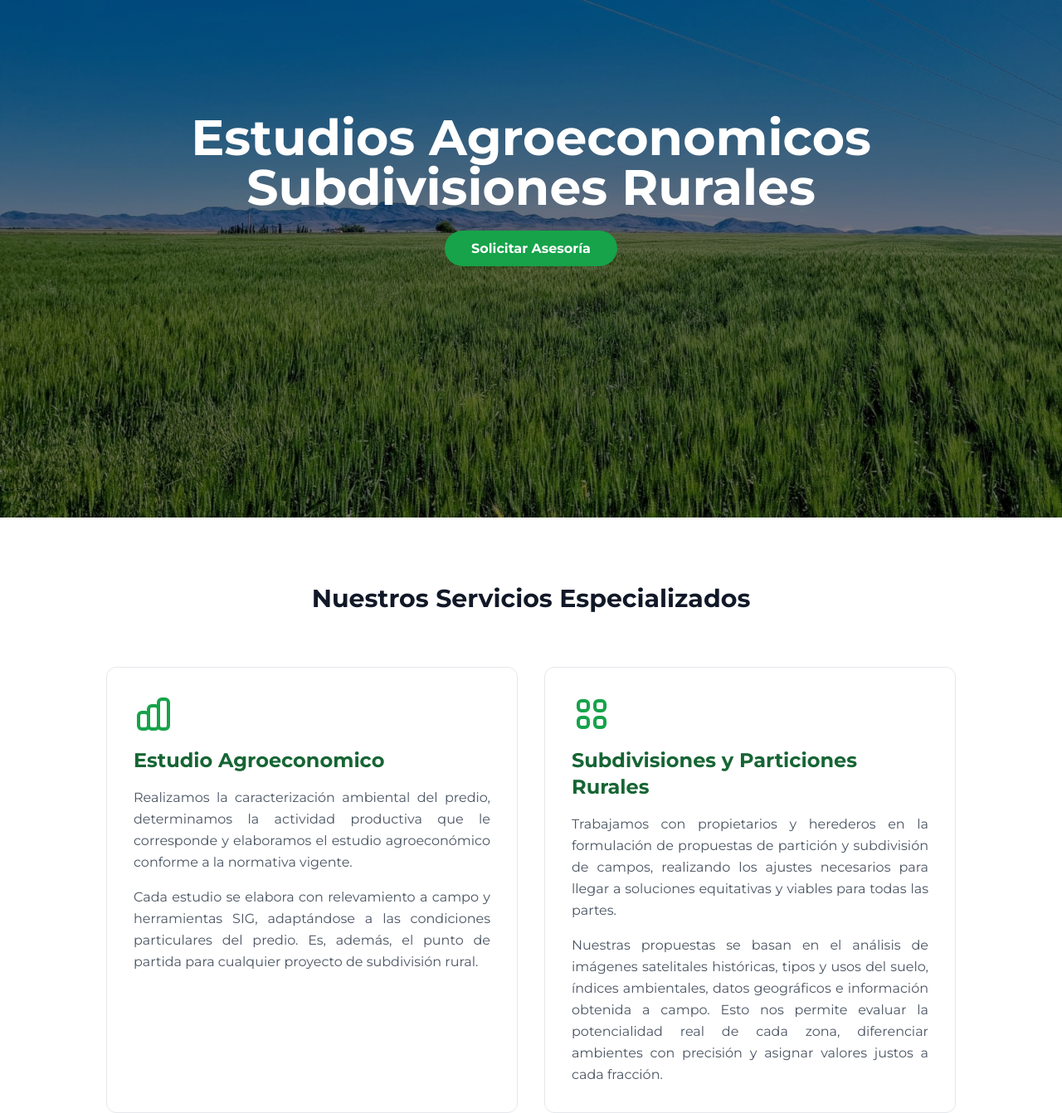
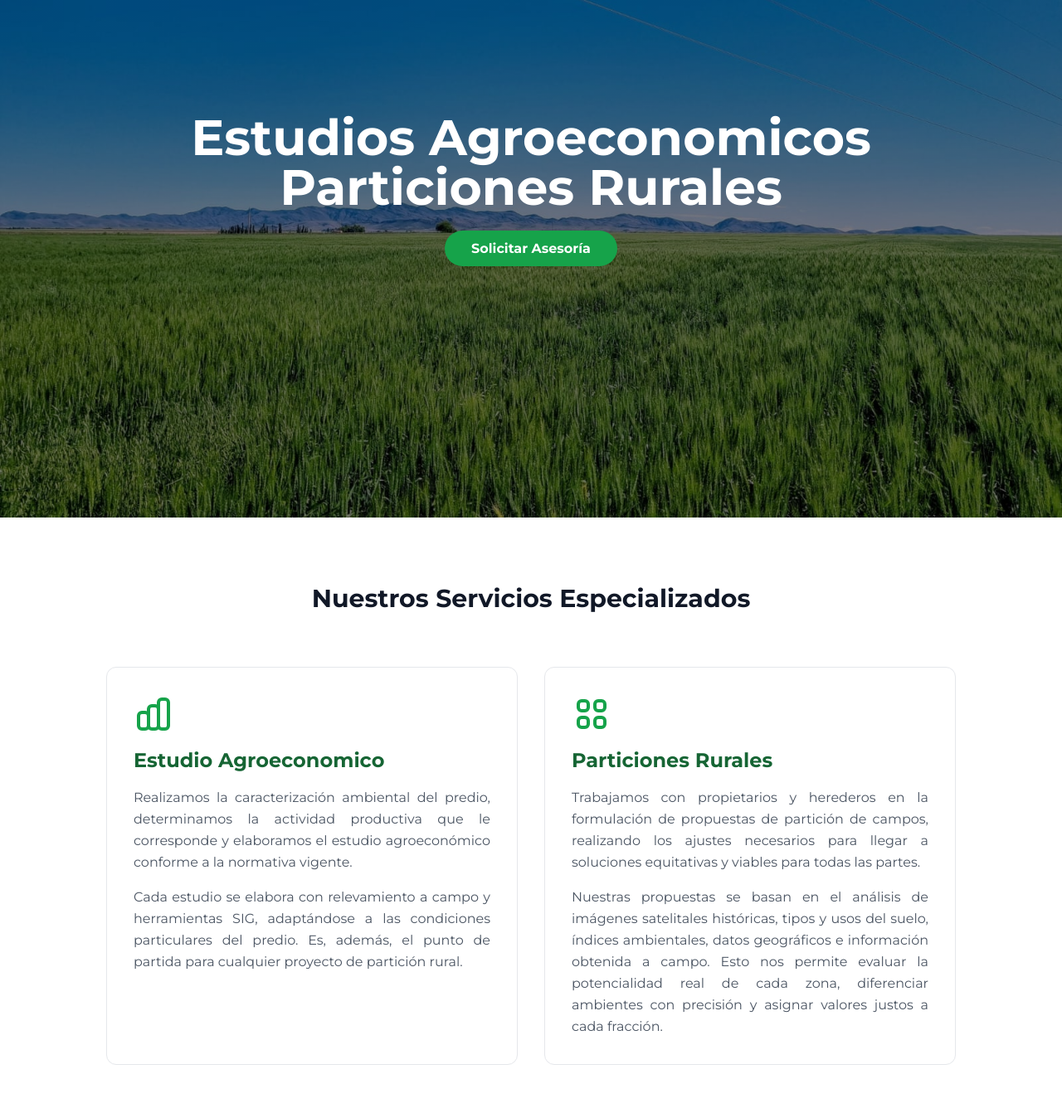
Before and after one commit to vitipe/landing-ea, a plain HTML site: page index.html in a window 1280 px wide. Shown: the part 256-1598 px from the top of the page at 83% size. Drawn offline with nearby package versions, Linux system fonts and the light colour scheme.

Commit message:
changes subdivision for particion

```diff
--- a/index.html
+++ b/index.html
@@ -5,13 +5,13 @@
     <meta name="viewport" content="width=device-width, initial-scale=1.0" />
     <meta
       name="description"
-      content="NODOAGRO: Expertos en estudio agroeconomico y subdivision rural. Consultoría técnica liderada por ingenieros agrónomos y geógrafos."
+      content="NODOAGRO: Expertos en estudio agroeconomico y partición rural. Consultoría técnica liderada por ingenieros agrónomos y geógrafos."
     />
     <meta
       name="keywords"
-      content="estudio agroeconomico, subdivision rural, agrimensura, consultora agropecuaria, tasacion rural"
+      content="estudio agroeconomico, partición rural, agrimensura, consultora agropecuaria, tasacion rural"
     />
-    <title>NODOAGRO | Estudio Agroeconomico y Subdivision Rural</title>
+    <title>NODOAGRO | Estudio Agroeconomico y Partición Rural</title>
 
     <!-- Google Fonts: Montserrat for a professional look -->
     <link
@@ -70,7 +70,7 @@
         <h1
           class="text-4xl md:text-6xl font-bold mb-4 max-w-4xl mx-auto text-balance"
         >
-          Estudios Agroeconomicos Subdivisiones Rurales
+          Estudios Agroeconomicos Particiones Rurales
         </h1>
         <p class="text-xl md:text-2xl mb-8 max-w-2xl mx-auto"></p>
         <a
@@ -116,7 +116,7 @@
             <p class="text-gray-600 leading-relaxed text-justify">
               Cada estudio se elabora con relevamiento a campo y herramientas
               SIG, adaptándose a las condiciones particulares del predio. Es,
-              además, el punto de partida para cualquier proyecto de subdivisión
+              además, el punto de partida para cualquier proyecto de partición
               rural.
             </p>
           </div>
@@ -138,13 +138,13 @@
               </svg>
             </div>
             <h3 class="text-2xl font-bold mb-4 text-green-800">
-              Subdivisiones y Particiones Rurales
+              Particiones Rurales
             </h3>
             <p class="text-gray-600 leading-relaxed text-justify mb-4">
               Trabajamos con propietarios y herederos en la formulación de
-              propuestas de partición y subdivisión de campos, realizando los
-              ajustes necesarios para llegar a soluciones equitativas y viables
-              para todas las partes.
+              propuestas de partición de campos, realizando los ajustes
+              necesarios para llegar a soluciones equitativas y viables para
+              todas las partes.
             </p>
             <p class="text-gray-600 leading-relaxed text-justify">
               Nuestras propuestas se basan en el análisis de imágenes
@@ -202,9 +202,7 @@
     </section>
 
     <footer class="bg-green-900 text-white py-8 text-center">
-      <p>
-        &copy; 2022 NodoAgro Consultora. Especialistas en Subdivision Rural.
-      </p>
+      <p>&copy; 2022 NodoAgro Consultora. Especialistas en Partición Rural.</p>
     </footer>
   </body>
 </html>
```
